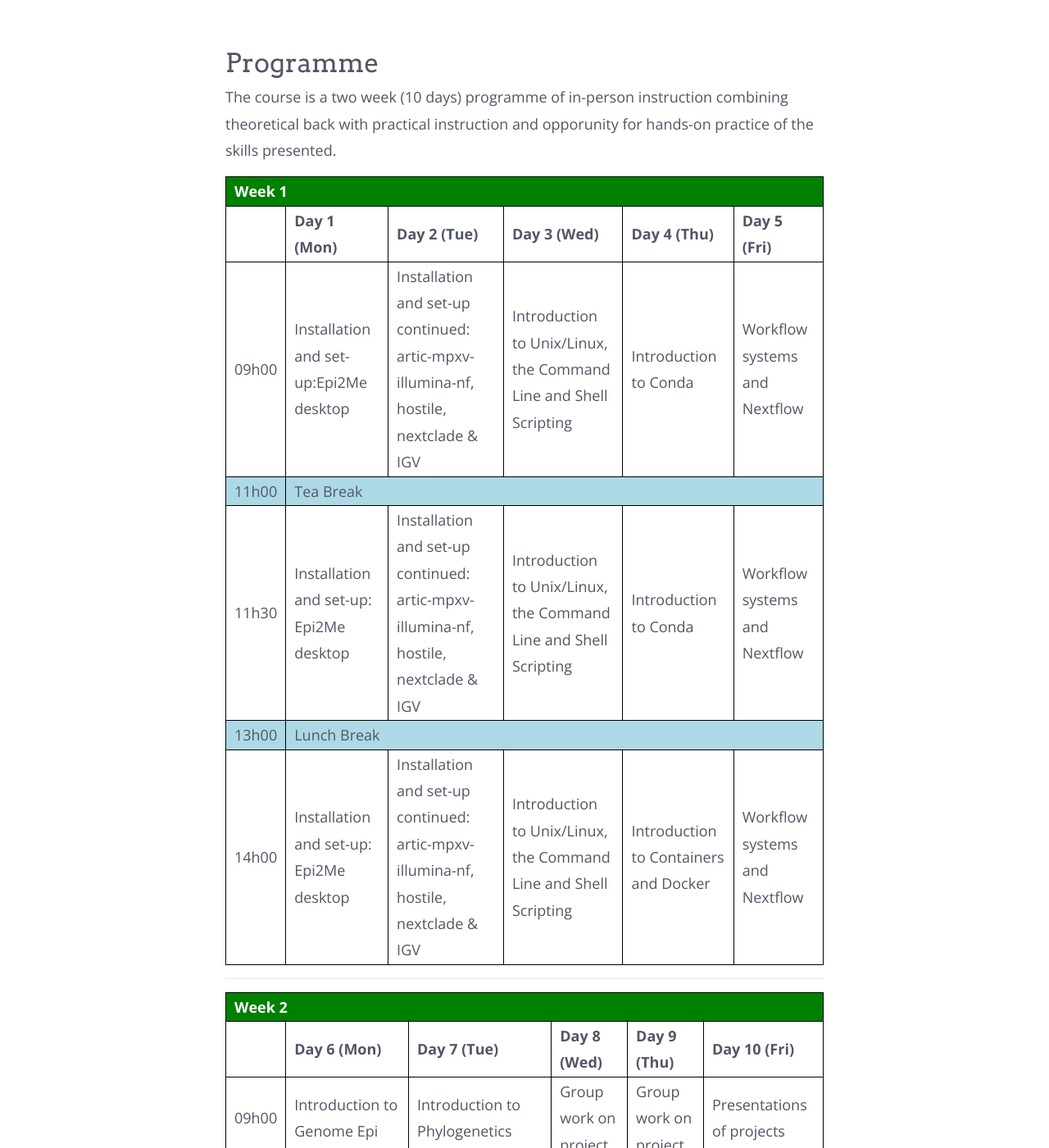
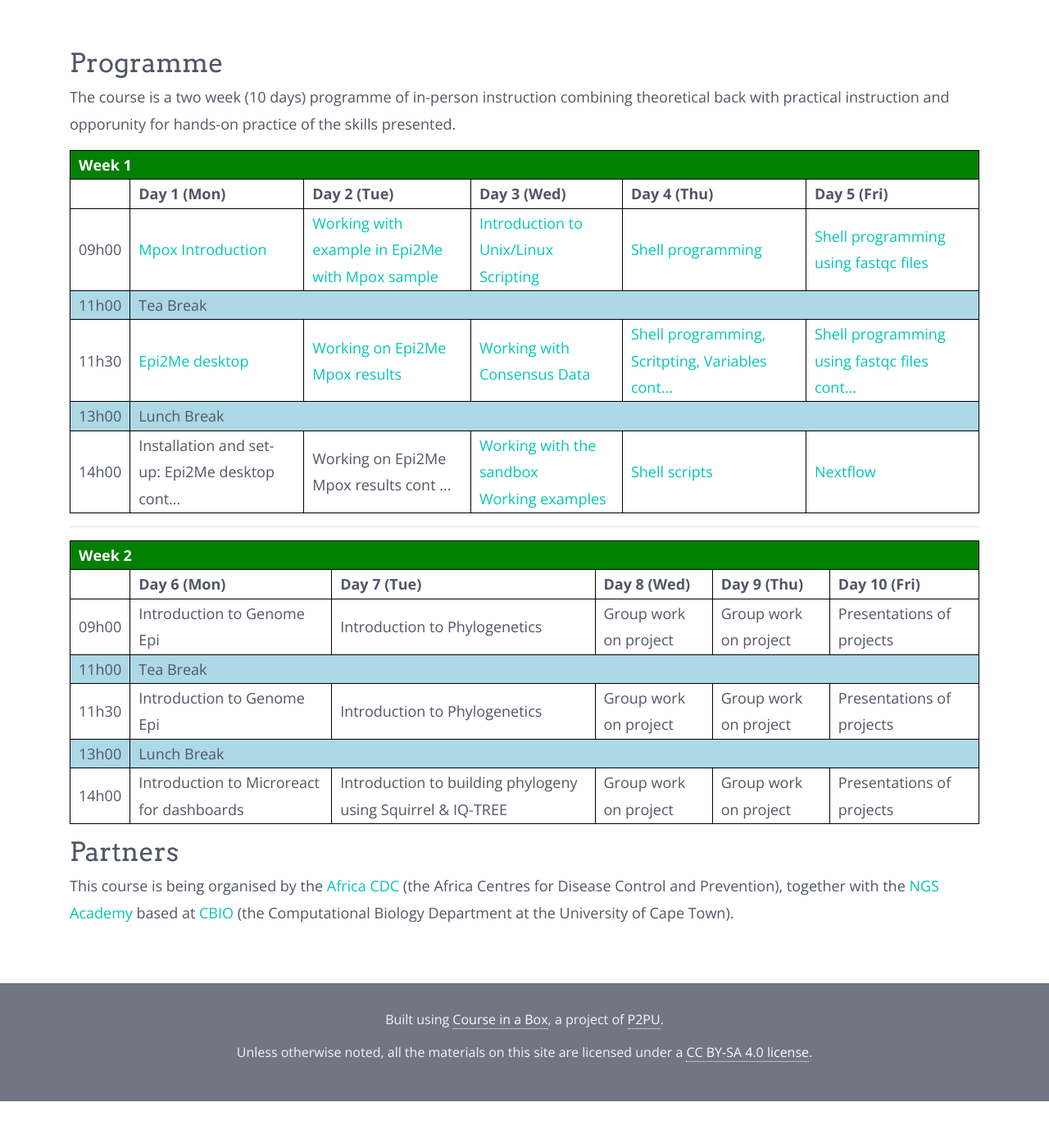
Before and after one commit to SANBI-SA/mpxv-genomics-october2024, a Jekyll site: the page built from index.md, in a window 1280 px wide and 1400 px high, scrolled down 355 px. Shown: the whole window at 82% size. Built offline with Jekyll 4.4.1, drawn with Linux system fonts in a browser that asks for light colours; nearby versions of some CDN libraries; our own code applies the rules of GitHub Pages for plain Markdown files; after the commit the page ends 1698 px from its top, so only the background shows below that.

Commit message:
added week 1 playlist

```diff
--- a/_layouts/index.html
+++ b/_layouts/index.html
@@ -16,7 +16,7 @@ layout: base
 
 <div class="container">
 	<div class="row">
-		<div class="col-lg-8 offset-lg-2">
+		<div class="col-lg-12 offset-lg-">
 			<section>
 				{{ content }}
 			</section>
--- a/index.md
+++ b/index.md
@@ -15,7 +15,7 @@ The course is a two week (10 days) programme of in-person instruction combining
     .break { background: lightblue; }
     .weekheader { background: green; color: white }
 </style>
-
+<div class="table-responsive-sm">
 <table>
   <tr class="weekheader">
     <td colspan="6">
@@ -32,12 +32,12 @@ The course is a two week (10 days) programme of in-person instruction combining
   </tr>
   <tr>
     <td>09h00</td>
-    <td>Installation and set-up:Epi2Me desktop </td>
-    <td>Installation and set-up continued: artic-mpxv-illumina-nf, hostile, nextclade & IGV
+    <td><a href="https://www.youtube.com/watch?v=aWQ4-Bj-CZE&list=PL0uR29Znf38wK7RyxTiG5_q6o3b8U5_iK&index=19" target="_blank">Mpox Introduction</a> </td>
+    <td><a href="https://www.youtube.com/watch?v=nBxXvkRDaW0&list=PL0uR29Znf38wK7RyxTiG5_q6o3b8U5_iK&index=17" target="_blank">Working with example in Epi2Me with Mpox sample</a>
  </td>
-    <td>Introduction to Unix/Linux, the Command Line and Shell Scripting</td>
-    <td>Introduction to Conda</td>
-    <td>Workflow systems and Nextflow</td>
+    <td><a href="https://www.youtube.com/watch?v=Fu91OjqVVY8&list=PL0uR29Znf38wK7RyxTiG5_q6o3b8U5_iK&index=14" target="_blank">Introduction to Unix/Linux Scripting</a></td>
+    <td><a href="https://www.youtube.com/watch?v=quR9BDARcYo&list=PL0uR29Znf38wK7RyxTiG5_q6o3b8U5_iK&index=11" target="_blank">Shell programming</a></td>
+    <td><a href="https://www.youtube.com/watch?v=ZMK2X1OGWQc&list=PL0uR29Znf38wK7RyxTiG5_q6o3b8U5_iK&index=8" target="_blank">Shell programming using fastqc files</a></td>
   </tr>
   <tr class="break">
     <td>11h00</td>
@@ -45,11 +45,11 @@ The course is a two week (10 days) programme of in-person instruction combining
   </tr>
   <tr>
     <td>11h30</td>
-    <td>Installation and set-up: Epi2Me desktop </td>
-    <td>Installation and set-up continued:  artic-mpxv-illumina-nf, hostile, nextclade & IGV </td>
-    <td>Introduction to Unix/Linux, the Command Line and Shell Scripting</td>
-    <td>Introduction to Conda</td>
-    <td>Workflow systems and Nextflow</td>
+    <td><a href="https://www.youtube.com/watch?v=B62er-d4Fks&list=PL0uR29Znf38wK7RyxTiG5_q6o3b8U5_iK&index=18" target="_blank">Epi2Me desktop</a>   </td>
+    <td><a href="https://www.youtube.com/watch?v=XQDSwIzbtZs&list=PL0uR29Znf38wK7RyxTiG5_q6o3b8U5_iK&index=16" target="_blank">Working on Epi2Me Mpox results</a>  </td>
+    <td><a href="https://www.youtube.com/watch?v=x762Itu6KaU&list=PL0uR29Znf38wK7RyxTiG5_q6o3b8U5_iK&index=15" target="_blank">Working with Consensus Data</a></td>
+    <td><a href="https://www.youtube.com/watch?v=cT3aOAyihN0&list=PL0uR29Znf38wK7RyxTiG5_q6o3b8U5_iK&index=9" target="_blank">Shell programming, Scritpting, Variables cont...</a></td>
+    <td><a href="https://www.youtube.com/watch?v=B0c2G-ALfyU&list=PL0uR29Znf38wK7RyxTiG5_q6o3b8U5_iK&index=7" target="_blank">Shell programming using fastqc files cont...</a></td>
   </tr>
   <tr class="break">
     <td>13h00</td>
@@ -57,11 +57,13 @@ The course is a two week (10 days) programme of in-person instruction combining
   </tr>
   <tr>
     <td>14h00</td>
-    <td>Installation and set-up: Epi2Me desktop </td>
-    <td>Installation and set-up continued: artic-mpxv-illumina-nf, hostile, nextclade & IGV</td>
-    <td>Introduction to Unix/Linux, the Command Line and Shell Scripting</td>
-    <td>Introduction to Containers and Docker</td>
-    <td>Workflow systems and Nextflow</td>
+    <td>Installation and set-up: Epi2Me desktop cont... </td>
+    <td>Working on Epi2Me Mpox results cont ...</td>
+    <td><a href="https://www.youtube.com/watch?v=XgTmY_NfKGE&list=PL0uR29Znf38wK7RyxTiG5_q6o3b8U5_iK&index=13" target="_blank">Working with the sandbox</a> <br>
+    <a href="https://www.youtube.com/watch?v=K2xL1Se3RHQ&list=PL0uR29Znf38wK7RyxTiG5_q6o3b8U5_iK&index=12" target="_blank">Working examples</a>
+    </td>
+    <td> <a href="https://www.youtube.com/watch?v=czgJ-f6OiQQ&list=PL0uR29Znf38wK7RyxTiG5_q6o3b8U5_iK&index=10" target="_blank">Shell scripts</a></td>
+    <td><a href="https://www.youtube.com/watch?v=kYTR0Hdy1HA&list=PL0uR29Znf38wK7RyxTiG5_q6o3b8U5_iK&index=6" target="_blank">Nextflow</a></td>
   </tr>
 </table>
 
@@ -113,6 +115,10 @@ The course is a two week (10 days) programme of in-person instruction combining
   </tr>
 </table>
 
+</div>
+
+
+
 <!-- BELOWTHETABLE -->
 
 ## Partners
```
